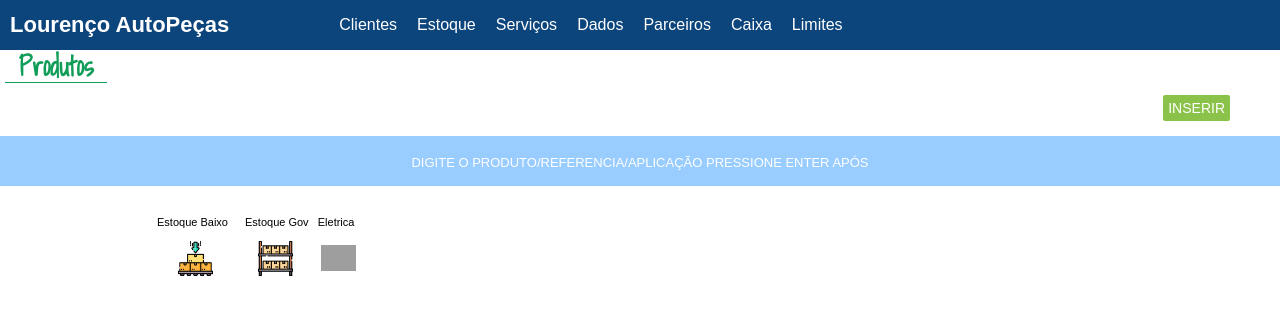
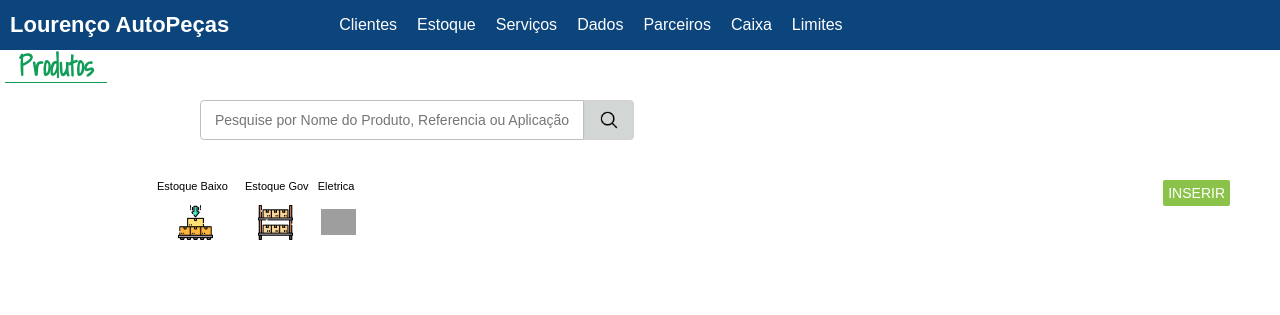
Before and after one commit to Guilherme2080/estrutura_mvc, a PHP site: page /estrutura_mvc/produtos in a window 1280 px wide. Shown: the top 315 px of the page. Run offline with PHP 8.4, Linux system fonts and the light colour scheme; the visitor is signed in with stand-in values (Sample User, id 1); data comes from the database, SQL or seed files in the repository; some web fonts are replaced; grey boxes are pictures that could not be loaded.

Commit message:
mudanca na barra e soma do caixa

```diff
--- a/midias/css/estilo.css
+++ b/midias/css/estilo.css
@@ -1641,7 +1641,8 @@ label {
 }
 
 .pesquisa_prod{
-     margin-bottom: 35px;
+    /* background-color: red; */
+    margin-bottom: 35px;
     border:0;
     float: left;
     width: 100%;
@@ -1649,72 +1650,75 @@ label {
 
 }
 
-.pesquisa_prod input{
+
+
+
+
+
+
+
+
+
+
+
+
+
+
+
+
+
+
+
+
+
+
+
+
+
+
+
+
+
+
+.ip_pe{
+    margin-left: 200px;
+    border-top-left-radius: 4px;
+    border-bottom-left-radius: 4px;
+    color:rgb(59, 59, 59);
      float: left;
      text-align: center;
      font-size: 18px;
      outline: none;
      margin-bottom: 25px;
      margin-top: 5px;
-     height: 50px;
-
-
-}
-
-
-.pesquisa_prod input::-webkit-input-placeholder{
-      color: #fff;
-      font-size: 13px;
-
-}
-
-
-
-
-
-
-
-
-
-
-
-
-
-
-
-
-
-
-
-
-
-
-
-
-
-
-
-.ip_pe{
-    margin-top: 15px;
-    margin-bottom: 15px;
-    width: 100%;
-    border:0px solid #3D018C;
-    border-left: none;
-    border-right:  none;
-    text-transform: uppercase;
-    background-color: #99ccff;
-    color:#5a076b;
+     height: 40px;
+     width: 30%;
+     border: 1px solid rgb(194, 189, 189);
+     font-size: 14px;
 
 }
 
 .bt_pe{
-    border:0;
-    width: 150px;
-    background-color:#059348;
-    color:#fff;
-     text-transform: capitalize;
-     cursor: pointer;
-     display: none;
+    cursor: pointer;
+    background-image: url("../../midias/imagens/lupa.png");
+    background-size: 22px;
+    background-repeat: no-repeat;
+    background-position: center ;
+    border-bottom-right-radius: 4px;
+    border-top-right-radius: 4px;
+    color:rgb(88, 85, 85);
+     float: left;
+     text-align: center;
+     font-size: 18px;
+     outline: none;
+     margin-bottom: 25px;
+     margin-top: 5px;
+     height: 40px;
+     width: 50px;
+     background-color: #d2d6d4;
+     border: 1px solid rgb(212, 208, 208);
+     font-size: 14px;
+
 }
 
 
--- a/visual/clientes.php
+++ b/visual/clientes.php
@@ -29,8 +29,8 @@ $url_final = explode("/", $url);
 
 <div class="pesquisa_prod remover" >
     <form method="POST" action="<?php echo URL_BASE ?>clientes">
-        <input class="ip_pe" name="pesquisa" placeholder="DIGITE O NOME DO CLIENTE">
-        <input class="bt_pe" type="submit" value="Buscar"><br>
+        <input class="ip_pe" name="pesquisa" placeholder="Pesquise por Nome do Cliente">
+        <input class="bt_pe" type="submit" value=""><br>
     </form>
     <br>
 </div>
--- a/visual/produtos.php
+++ b/visual/produtos.php
@@ -44,20 +44,21 @@ $url = ($_SERVER['REQUEST_URI']);
 
 
 
+
+
+
+<div class="pesquisa_prod remover" >
+    <form method="POST" action="<?php echo URL_BASE ?>produtos">
+        <input class="ip_pe" name="pesquisa_prod" placeholder="Pesquise por Nome do Produto, Referencia ou Aplicação">
+        <input class="bt_pe" type="submit" value=""><br>
+    </form>
+    <br>
+</div>
+
 <label class="remover estilo_inserir" for="toggle-1">
     <p>INSERIR</p>
 </label>
 <input type="checkbox" id="toggle-1">
-
-
-<div class="pesquisa_prod remover" >
-    <form method="POST" action="<?php echo URL_BASE ?>produtos">
-        <input class="ip_pe" name="pesquisa_prod" placeholder="DIGITE O PRODUTO/REFERENCIA/APLICAÇÃO PRESSIONE ENTER APÓS">
-        <input class="bt_pe" type="submit" value="Buscar"><br>
-    </form>
-    <br>
-</div>
-
 <!-- -----------------DIV QUE CONTEM TODOS BOTOES DE PESQUISA DE ESTOQUE------------ -->
 <div class="estoq_ab">
 <!------------------------------ INICIO BOTAO DE ESTOQUE BAIXO-------------------------------- -->
--- a/visual/ver.php
+++ b/visual/ver.php
@@ -21,8 +21,8 @@
 
 <div class="pesquisa_prod remover">
  <form method="POST" action="<?php echo URL_BASE ?>clientes/ver?ver=<?php echo $ver ?>">
-     <input class="ip_pe" name="pesquisa1" placeholder="PESQUISAR PRODUTO/REFERENCIA/APLICAÇÃO">
- <input class="bt_pe" type="submit" value="Encontrar"><br>
+     <input class="ip_pe" name="pesquisa1" placeholder="Pesquise por Nome do Produto, Referencia ou Aplicação">
+ <input class="bt_pe" type="submit" value=""><br>
  </form>
 </div>
 
```
Also changed, not shown: visual/caixa.php (+4 -3 lines), midias/imagens/lupa.png (added).
